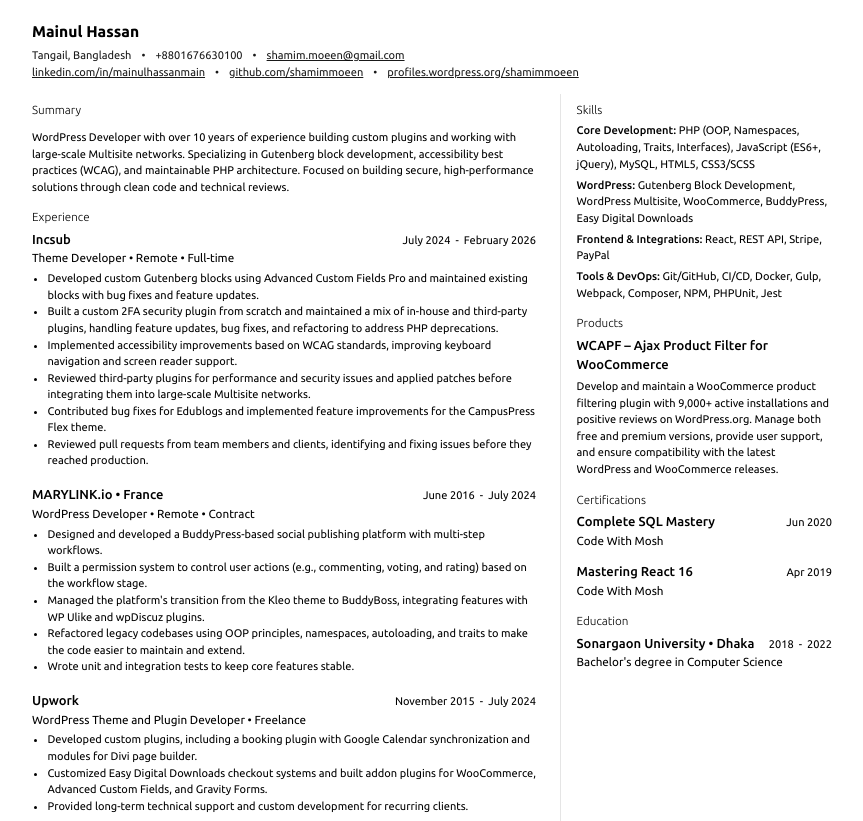
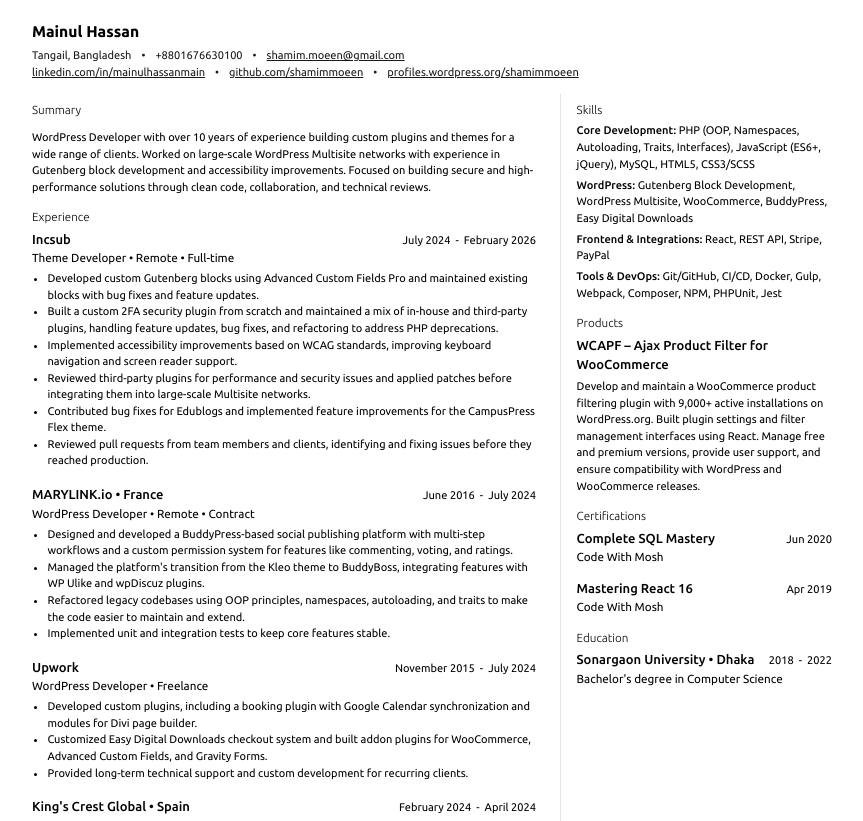
Before and after one commit to shamimmoeen/my-resume, a website: page index.html in a window 1280 px wide. Shown: the top 821 px of the page, without its empty margins (208-1071 px from the left). Drawn offline with Linux system fonts and the light colour scheme.

Commit message:
Refine resume summary and experience descriptions

```diff
--- a/index.html
+++ b/index.html
@@ -116,7 +116,7 @@
           <div class="section professional-summary">
             <h2>Summary</h2>
             <p>
-              WordPress Developer with over 10 years of experience building custom plugins and working with large-scale Multisite networks. Specializing in Gutenberg block development, accessibility best practices (WCAG), and maintainable PHP architecture. Focused on building secure, high-performance solutions through clean code and technical reviews.
+              WordPress Developer with over 10 years of experience building custom plugins and themes for a wide range of clients. Worked on large-scale WordPress Multisite networks with experience in Gutenberg block development and accessibility improvements. Focused on building secure and high-performance solutions through clean code, collaboration, and technical reviews.
             </p>
           </div>
 
@@ -170,10 +170,7 @@
               <div class="employment-description">
                 <ul>
                   <li>
-                    Designed and developed a BuddyPress-based social publishing platform with multi-step workflows.
-                  </li>
-                  <li>
-                    Built a permission system to control user actions (e.g., commenting, voting, and rating) based on the workflow stage.
+                    Designed and developed a BuddyPress-based social publishing platform with multi-step workflows and a custom permission system for features like commenting, voting, and ratings.
                   </li>
                   <li>
                     Managed the platform's transition from the Kleo theme to BuddyBoss, integrating features with WP Ulike and wpDiscuz plugins.
@@ -182,7 +179,7 @@
                     Refactored legacy codebases using OOP principles, namespaces, autoloading, and traits to make the code easier to maintain and extend.
                   </li>
                   <li>
-                    Wrote unit and integration tests to keep core features stable.
+                    Implemented unit and integration tests to keep core features stable.
                   </li>
                 </ul>
               </div>
@@ -197,14 +194,14 @@
                   <div class="employment-end-year">July 2024</div>
                 </div>
               </div>
-              <div class="employment-job-title">WordPress Theme and Plugin Developer • Freelance</div>
+              <div class="employment-job-title">WordPress Developer • Freelance</div>
               <div class="employment-description">
                 <ul>
                   <li>
                     Developed custom plugins, including a booking plugin with Google Calendar synchronization and modules for Divi page builder.
                   </li>
                   <li>
-                    Customized Easy Digital Downloads checkout systems and built addon plugins for WooCommerce, Advanced Custom Fields, and Gravity Forms.
+                    Customized Easy Digital Downloads checkout system and built addon plugins for WooCommerce, Advanced Custom Fields, and Gravity Forms.
                   </li>
                   <li>
                     Provided long-term technical support and custom development for recurring clients.
@@ -289,7 +286,7 @@
               </div>
               <div class="project-description">
                 <p>
-                  Develop and maintain a WooCommerce product filtering plugin with 9,000+ active installations and positive reviews on WordPress.org. Manage both free and premium versions, provide user support, and ensure compatibility with the latest WordPress and WooCommerce releases.
+                  Develop and maintain a WooCommerce product filtering plugin with 9,000+ active installations on WordPress.org. Built plugin settings and filter management interfaces using React. Manage free and premium versions, provide user support, and ensure compatibility with WordPress and WooCommerce releases.
                 </p>
               </div>
             </div>
```
